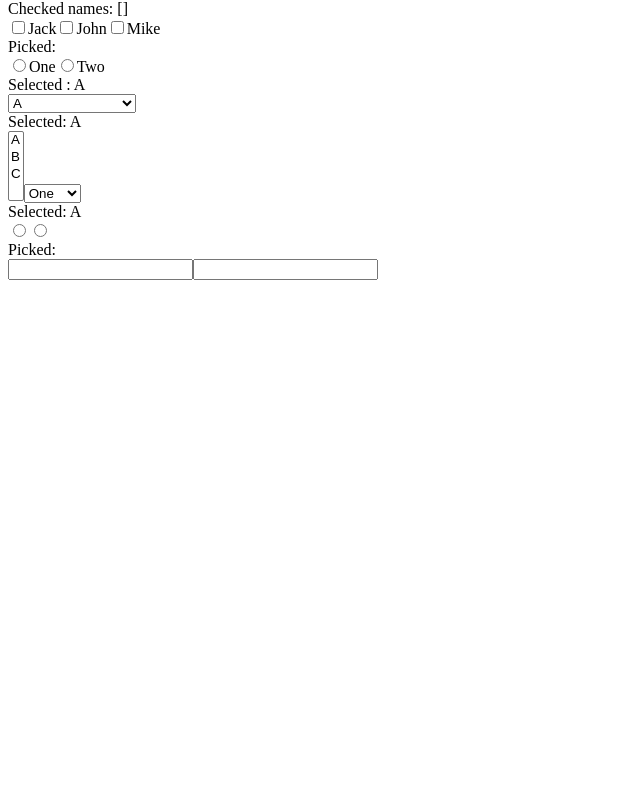
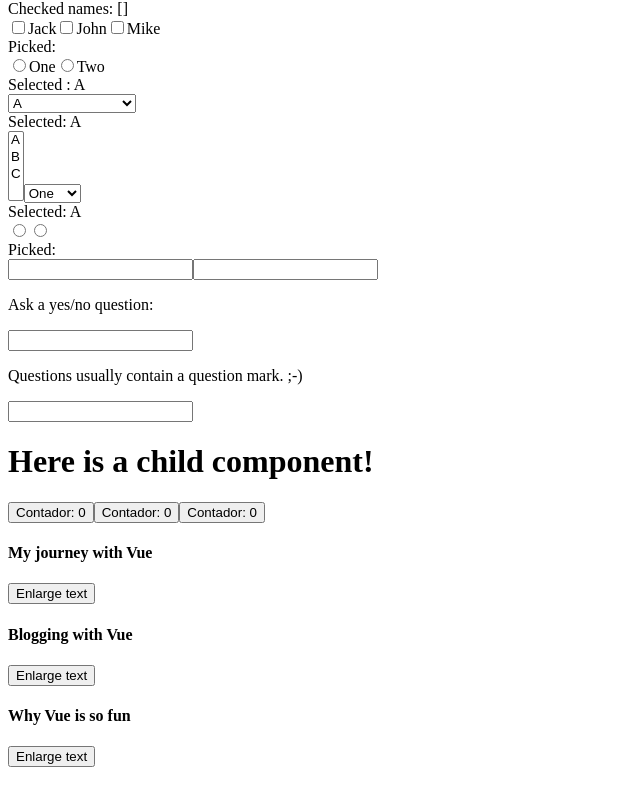
Before and after one commit to diegoamts/cursoVueJs, a Vue app: page / in a window 1280 px wide. Shown: the part 1096-1901 px from the top of the page, without its empty margins (0-640 px from the left). Before the commit the page ends 1510 px from the top, so only its background shows below. Built offline with nearby package versions, Linux system fonts and the light colour scheme.

Commit message:
ComponentsBasics

```diff
--- a/src/App.vue
+++ b/src/App.vue
@@ -8,6 +8,9 @@
 import LifecycleHooks from './components/LifecycleHooks.vue';
 import ListRendering from './components/ListRendering.vue';
 import TemplateSyntax from './components/TemplateSyntax.vue';
+import Watchers from './components/Watchers.vue';
+import TemplateRefs from './components/TemplateRefs.vue';
+import ComponentsBasics from './components/ComponentsBasics.vue';
 
 const count = ref(10)
 const objRef = ref({count:0})
@@ -92,6 +95,10 @@
   <EventHandling></EventHandling>
   <FormInputBinding></FormInputBinding>
   <LifecycleHooks></LifecycleHooks>
+  <Watchers></Watchers>
+  <TemplateRefs></TemplateRefs>
+  <ComponentsBasics></ComponentsBasics>
+
 </template>
 
 <style scoped></style>
--- /dev/null
+++ b/src/components/BlogPost.vue
@@ -0,0 +1,12 @@
+<script setup>
+defineProps(['title'])
+
+
+</script>
+<template>
+    <div class="blog-post">
+        <h4>{{ title }}</h4>
+        <button @click="$emit('enlarge-text')">Enlarge text</button>
+    </div>
+
+</template>
--- /dev/null
+++ b/src/components/ButtonCounter.vue
@@ -0,0 +1,10 @@
+<script setup>
+import { ref } from 'vue';
+
+const counter = ref(0)
+</script>
+<template>
+    <button @click="counter++">
+        Contador: {{ counter }}
+    </button>
+</template>
--- /dev/null
+++ b/src/components/ComponentsBasics.vue
@@ -0,0 +1,25 @@
+<script setup>
+import { ref } from 'vue';
+import BlogPost from './BlogPost.vue';
+import ButtonCounter from './ButtonCounter.vue';
+
+const posts = ref([
+    { id: 1, title: 'My journey with Vue' },
+    { id: 2, title: 'Blogging with Vue' },
+    { id: 3, title: 'Why Vue is so fun' }
+])
+
+const postFontSize = ref(1)
+
+
+</script>
+<template>
+    <h1>Here is a child component!</h1>
+    <ButtonCounter></ButtonCounter>
+    <ButtonCounter></ButtonCounter>
+    <ButtonCounter></ButtonCounter>
+
+    <div :style="{fontSize: postFontSize + 'em'}">
+        <BlogPost v-for="post in posts" :key="post.id" :title="post.title" @enlarge-text="postFontSize += 0.1"></BlogPost>
+    </div>
+</template>
--- /dev/null
+++ b/src/components/TemplateRefs.vue
@@ -0,0 +1,13 @@
+<script>
+import { ref, onMounted } from 'vue';
+
+const input = ref(null)
+
+onMounted(() =>{
+    input.value.focus()
+})
+
+</script>
+<template>
+    <input ref="input">
+</template>
--- /dev/null
+++ b/src/components/Watchers.vue
@@ -0,0 +1,29 @@
+<script setup>
+    import {ref, watch} from 'vue'
+
+    const question = ref('')
+    const answer = ref('Questions usually contain a question mark. ;-)')
+
+
+    //Watch works directly on a ref
+
+    watch(question, async(newQuestion, oldQuestion) => {
+        if(newQuestion.indexOf('?') > -1){
+            answer.value = 'Thinking...'
+            try{
+                const res = await fetch('https://yesno.wtf/api')
+                answer.value = (await res.json()).answer
+            } catch (error){
+                answer.value = 'Error! Could not reach the API. ' + error
+            }
+        }
+    })
+</script>
+<template>
+    <p>
+        Ask a yes/no question:
+    </p>
+    <input v-model="question">
+    <p>{{ answer }}</p>
+
+</template>
```
